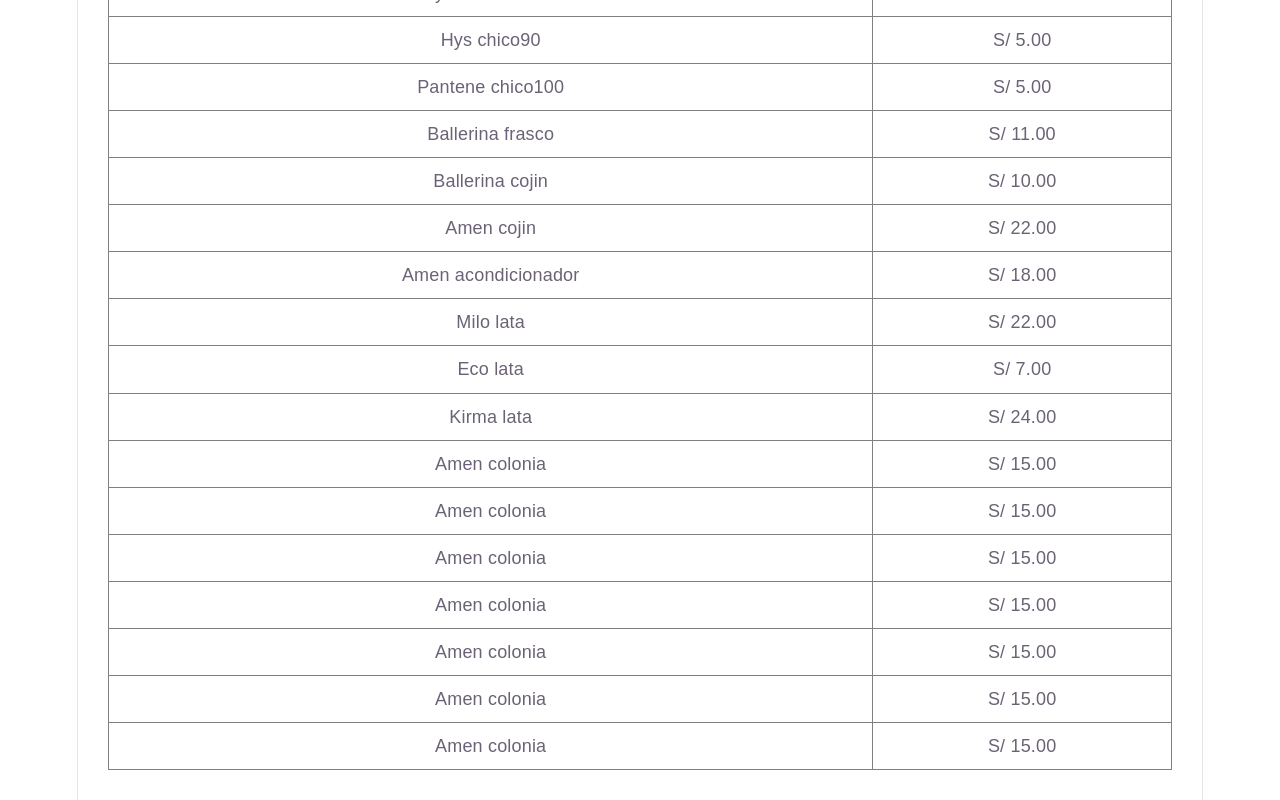
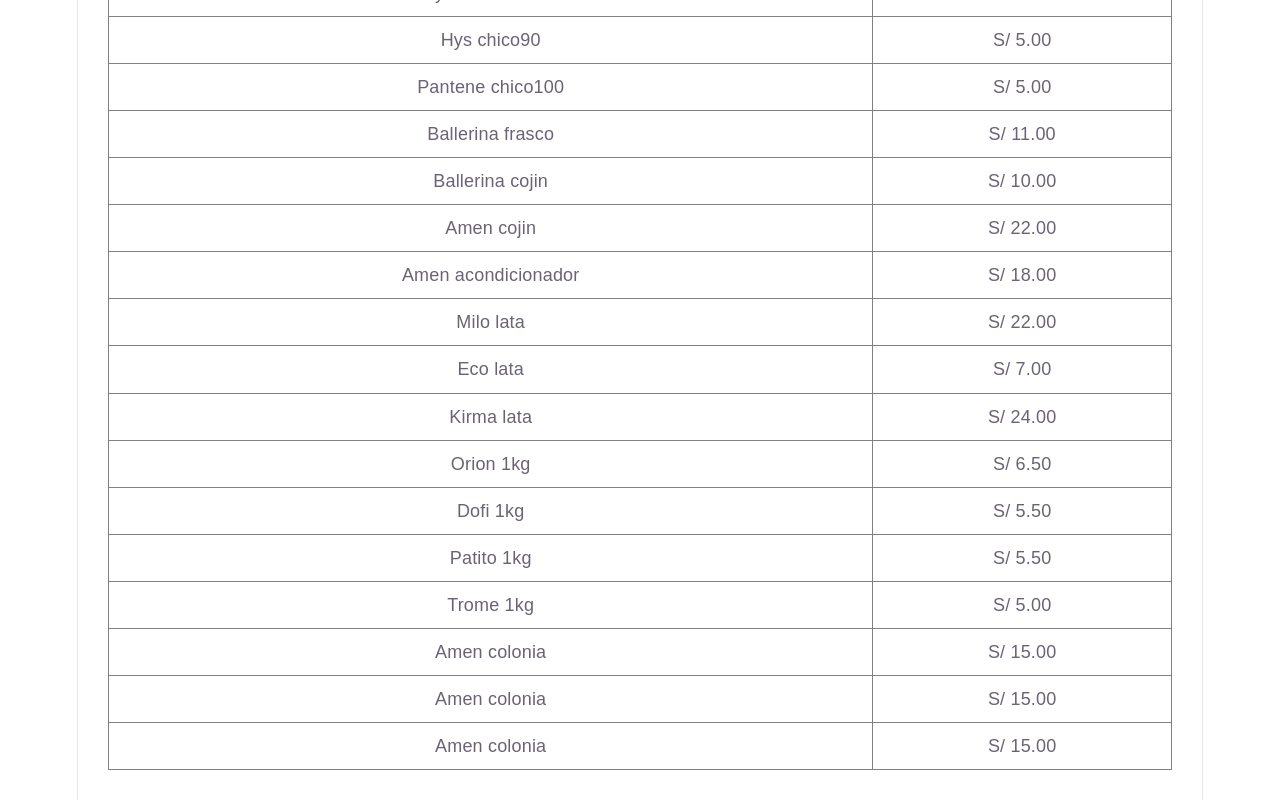
Before and after one commit to adrianchungalalupu-afk/Stuwar, a React (Vite) app: page / in a window 1280 px wide. Shown: the part 1009-1809 px from the top of the page. Built offline with nearby package versions, Linux system fonts and the light colour scheme.

Commit message:
Agregué nuevos productos

```diff
--- a/src/App.jsx
+++ b/src/App.jsx
@@ -28,10 +28,10 @@
     { id: 24, nombre: "Milo lata", precio: 22.0 },
     { id: 25, nombre: "Eco lata", precio: 7.0 },
     { id: 26, nombre: "Kirma lata", precio: 24.0 },
-    { id: 27, nombre: "Amen colonia", precio: 15.0 },
-    { id: 28, nombre: "Amen colonia", precio: 15.0 },
-    { id: 29, nombre: "Amen colonia", precio: 15.0 },
-    { id: 30, nombre: "Amen colonia", precio: 15.0 },
+    { id: 27, nombre: "Orion 1kg", precio: 6.50 },
+    { id: 28, nombre: "Dofi 1kg", precio: 5.50 },
+    { id: 29, nombre: "Patito 1kg", precio: 5.50 },
+    { id: 30, nombre: "Trome 1kg", precio: 5.0 },
     { id: 31, nombre: "Amen colonia", precio: 15.0 },
     { id: 32, nombre: "Amen colonia", precio: 15.0 },
     { id: 33, nombre: "Amen colonia", precio: 15.0 },
```
